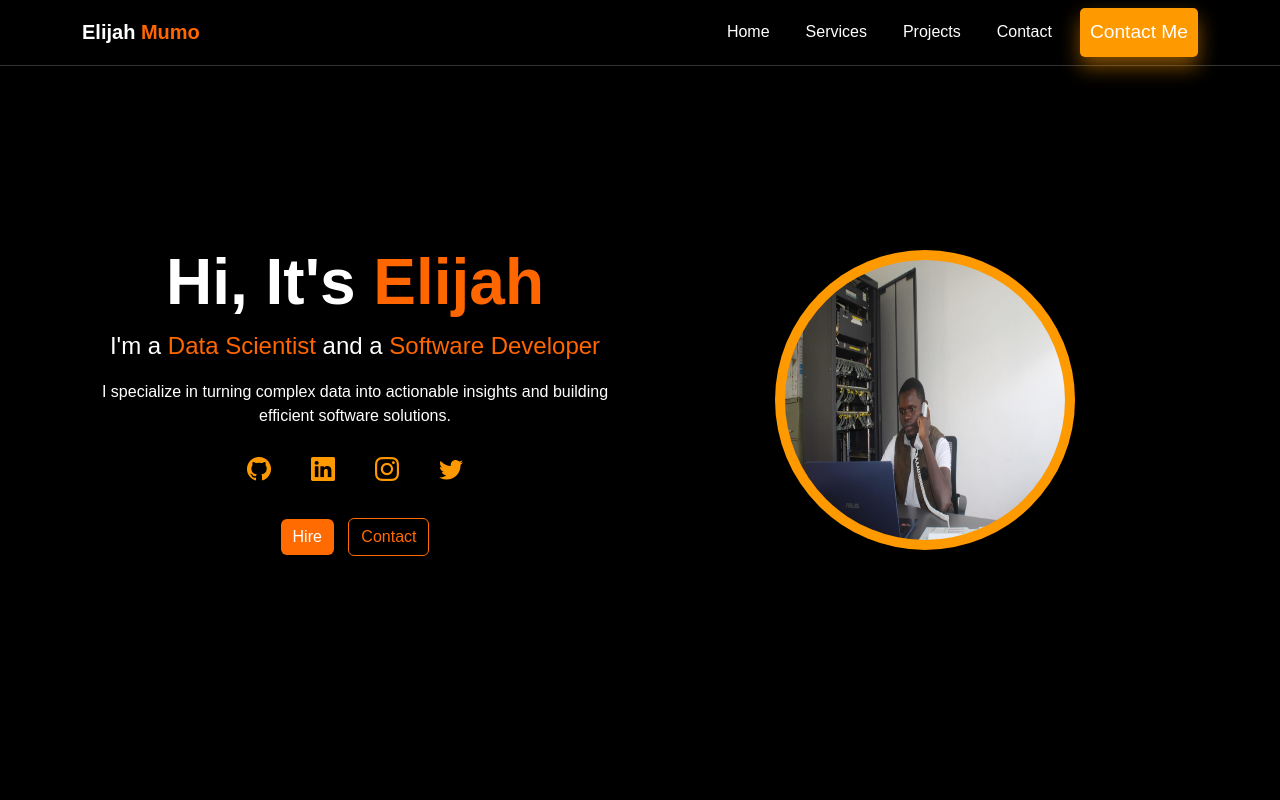
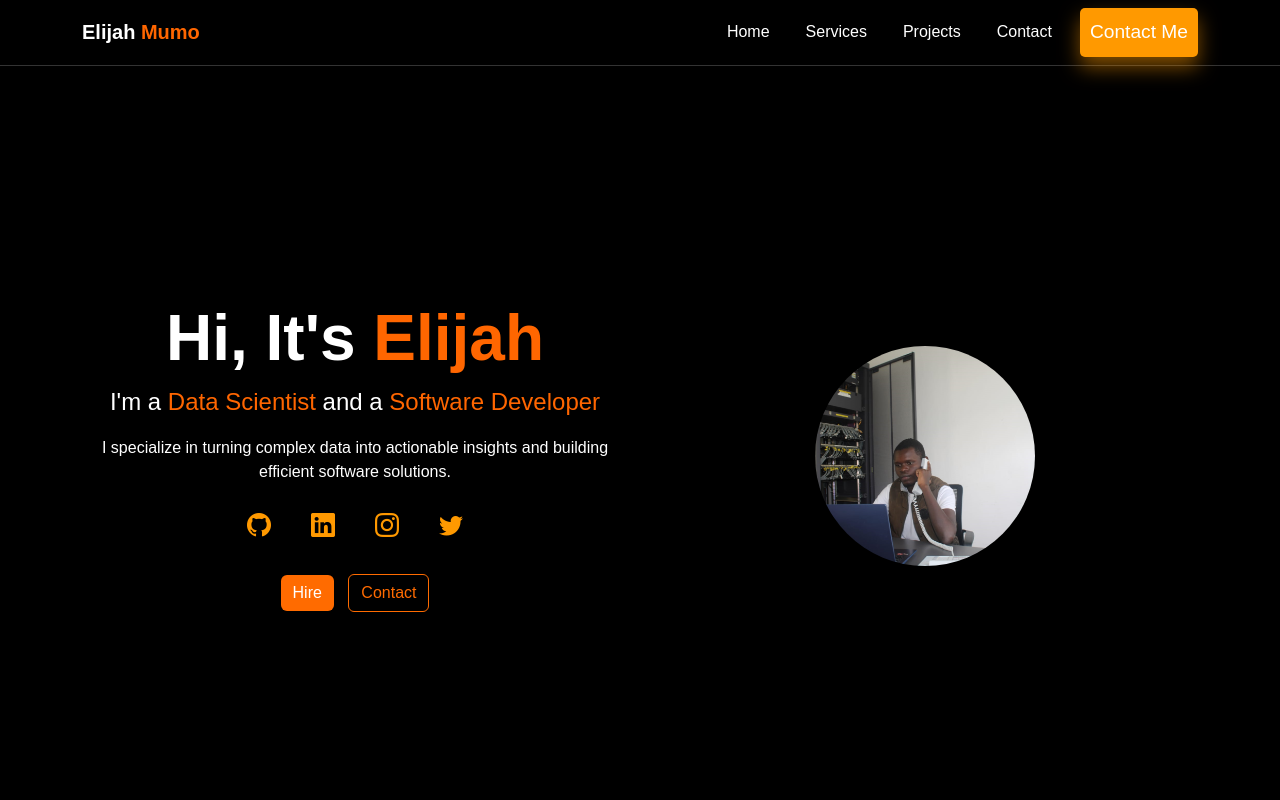
Before and after one commit to ellyAnalytics/myPortfolio, a website: page public/html/index.html in a window 1280 px wide. Shown: the top 800 px of the page. Drawn offline with nearby package versions, Linux system fonts and the light colour scheme.

Commit message:
Add files via upload

```diff
--- a/public/CSS/style.css
+++ b/public/CSS/style.css
@@ -8,7 +8,7 @@ body {
     background-color: #111;
     color: #fff;
     font-family: 'Arial', sans-serif;
-
+    padding-top: 56px;
 }
 
 /* Highlight Color */
@@ -19,6 +19,7 @@ body {
 .navbar {
     background-color: #000;
     border-bottom: 1px solid #333;
+
 }
 
 .navbar-brand {
@@ -78,11 +79,13 @@ body {
 }
 
 .hero-image {
-    width: 300px;
-    height: 300px;
-    background-color: #ff9900;
+    width: 250px;
+    height: 250px;
     border-radius: 50%;
-    padding: 10px;
+    padding: 15px;
+    object-fit: cover;
+    margin: auto;
+    display: block;
 }
 
 /* Social Icons */
@@ -167,6 +170,7 @@ body {
 #projects {
     background-color: #1a1a1a;
     color: #fff;
+
 }
 
 .card {
```
